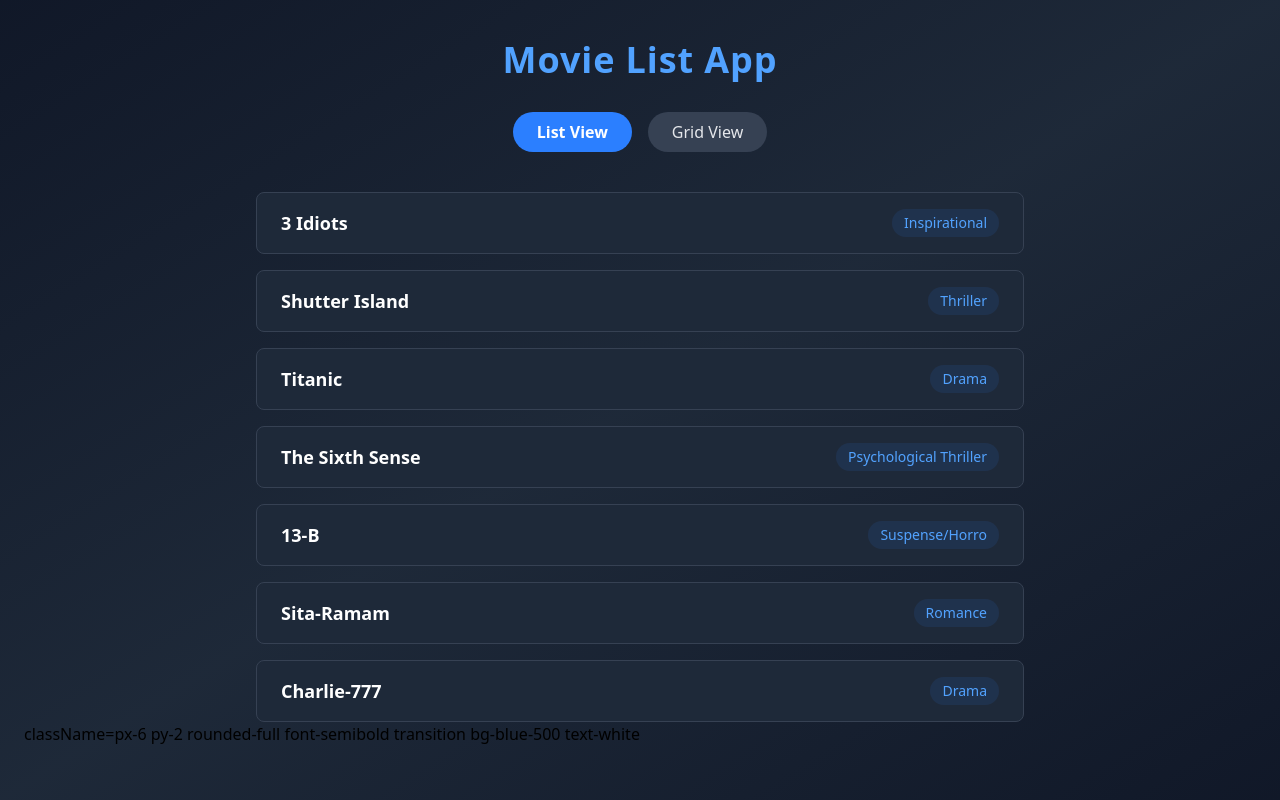
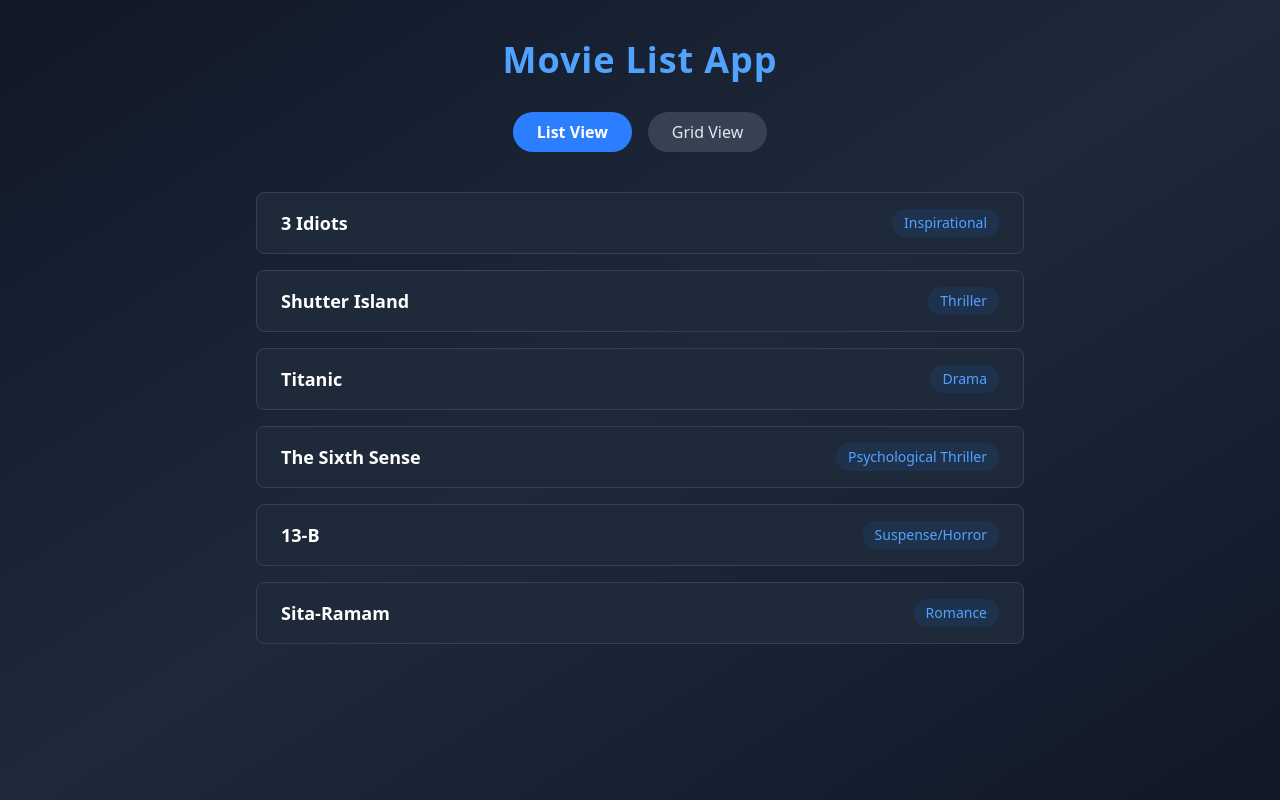
Before and after one commit to nikhilcoder1/week3-React_Fundamentals, a React (Vite) app in the folder day_3_miniProject/: page / in a window 1280 px wide. Built offline with nearby package versions, Linux system fonts and the light colour scheme.

Commit message:
Naming bug fixed

```diff
--- a/day_3_miniProject/src/App.jsx
+++ b/day_3_miniProject/src/App.jsx
@@ -13,9 +13,8 @@ function App() {
     { id: 2, title: "Shutter Island", genre: "Thriller" },
     { id: 3, title: "Titanic", genre: "Drama" },
     { id: 4, title: "The Sixth Sense", genre: "Psychological Thriller" },
-    { id: 5, title: "13-B", genre: "Suspense/Horro" },
+    { id: 5, title: "13-B", genre: "Suspense/Horror" },
     { id: 6, title: "Sita-Ramam", genre: "Romance" },
-    { id: 7, title: "Charlie-777", genre: "Drama" },
   ];
 
   return (
@@ -48,12 +47,6 @@ function App() {
         <GridView movies={movies} />
       )}
 
-      className={`px-6 py-2 rounded-full font-semibold transition
-        ${isListView
-          ? "bg-blue-500 text-white"
-          : "bg-gray-700 text-gray-300 hover:bg-gray-600"}
-      `}
-
     </div>
   )
 }
```
